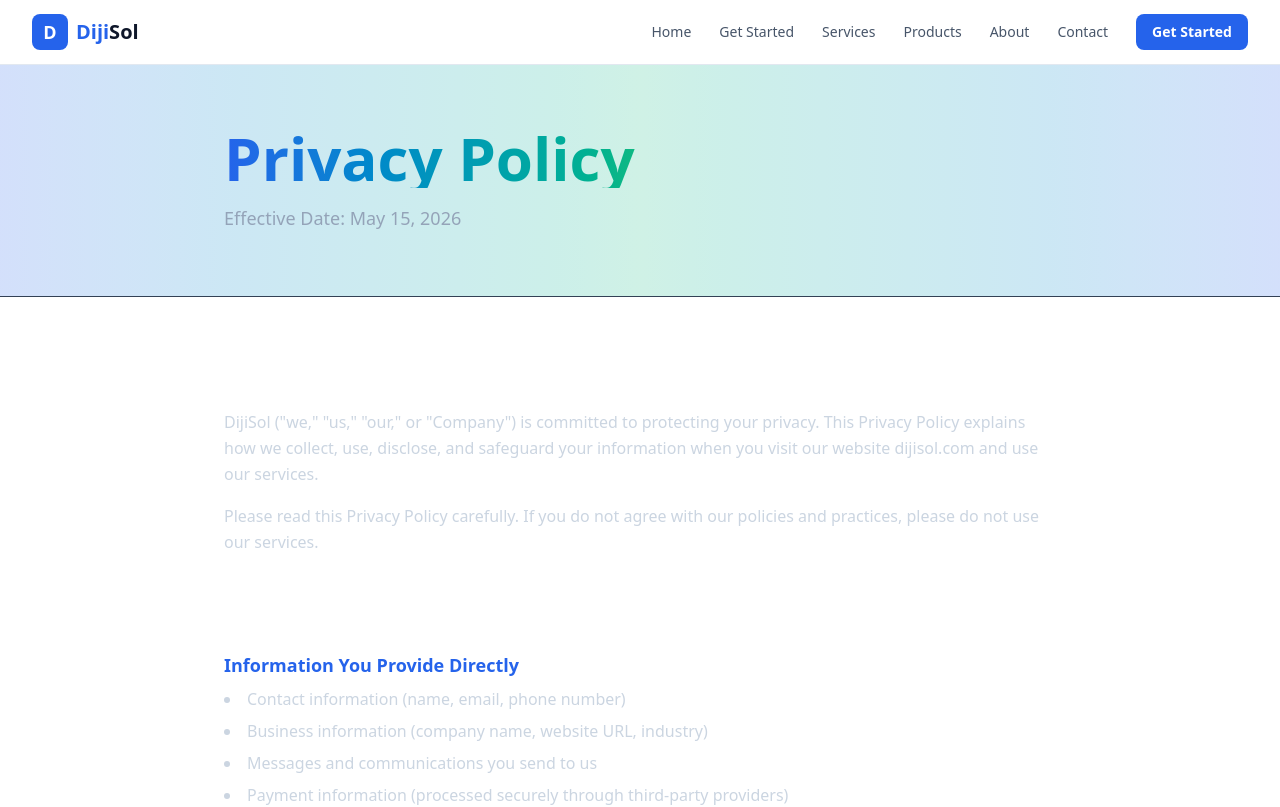
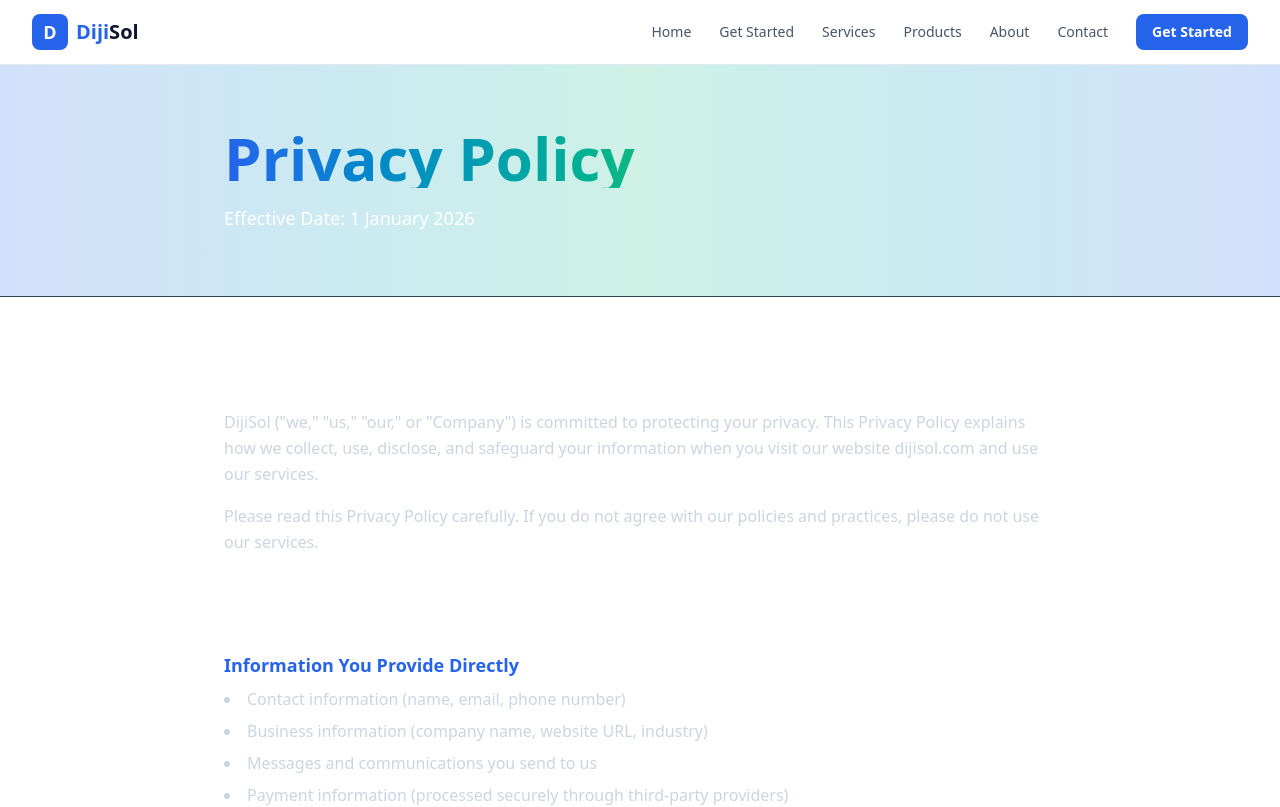
Before and after one commit to raubenw/dijisol-site, a Next.js app: page /privacy in a window 1280 px wide. Shown: the top 807 px of the page. Built offline with nearby package versions, Linux system fonts and the light colour scheme.

Commit message:
Improve effective date readability on Privacy Policy and Terms of Service pages

```diff
--- a/app/privacy/page.tsx
+++ b/app/privacy/page.tsx
@@ -15,8 +15,8 @@ export default function PrivacyPolicy() {
           <h1 className="text-5xl sm:text-6xl font-bold mb-4 bg-gradient-to-r from-primary via-accent to-primary bg-clip-text text-transparent">
             Privacy Policy
           </h1>
-          <p className="text-gray-400 text-lg">
-            Effective Date: May 15, 2026
+          <p className="text-white text-lg">
+            Effective Date: 1 January 2026
           </p>
         </div>
       </section>
--- a/app/terms/page.tsx
+++ b/app/terms/page.tsx
@@ -15,8 +15,8 @@ export default function TermsOfService() {
           <h1 className="text-5xl sm:text-6xl font-bold mb-4 bg-gradient-to-r from-accent via-primary to-accent bg-clip-text text-transparent">
             Terms of Service
           </h1>
-          <p className="text-gray-400 text-lg">
-            Effective Date: May 15, 2026
+          <p className="text-white text-lg">
+            Effective Date: 1 January 2026
           </p>
         </div>
       </section>
```
